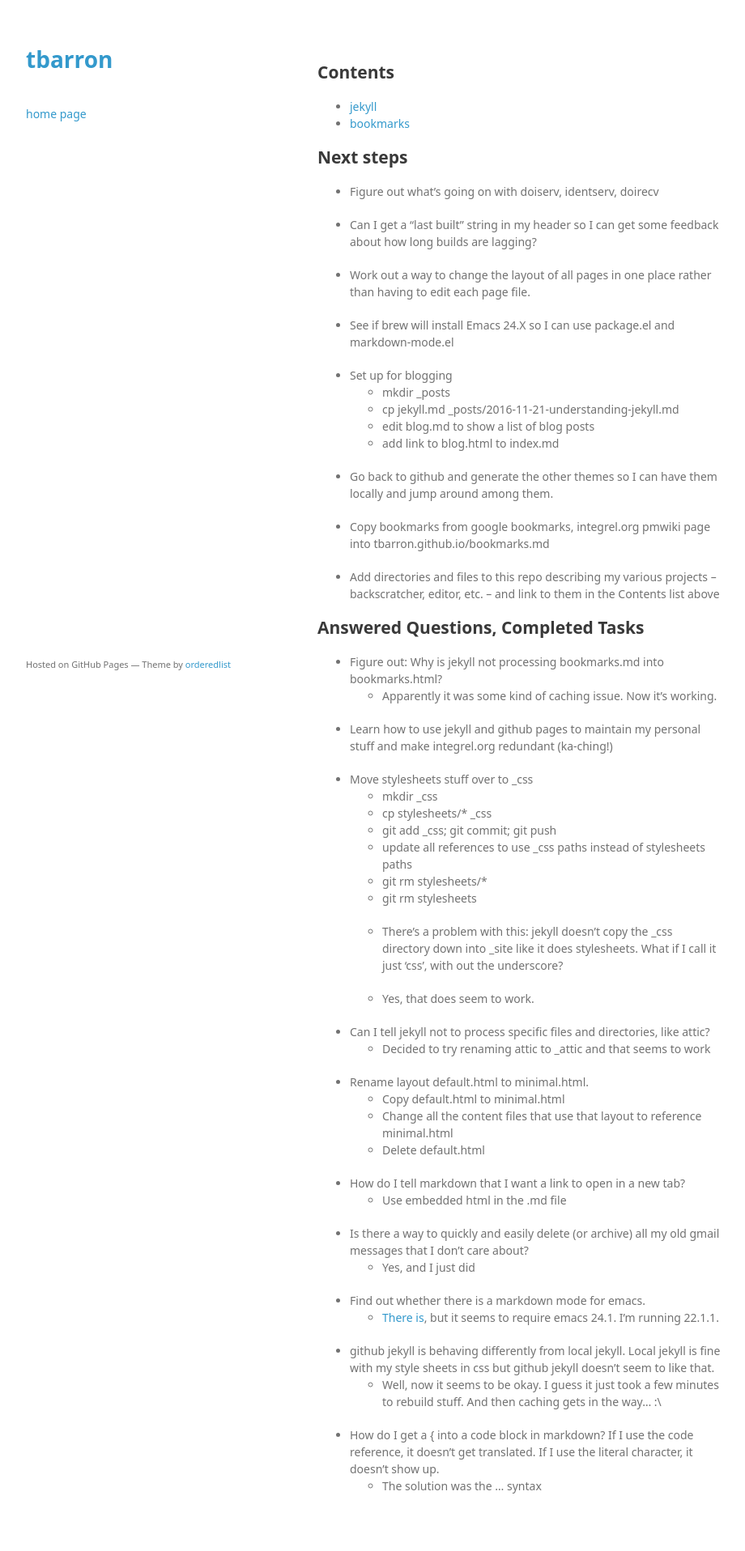
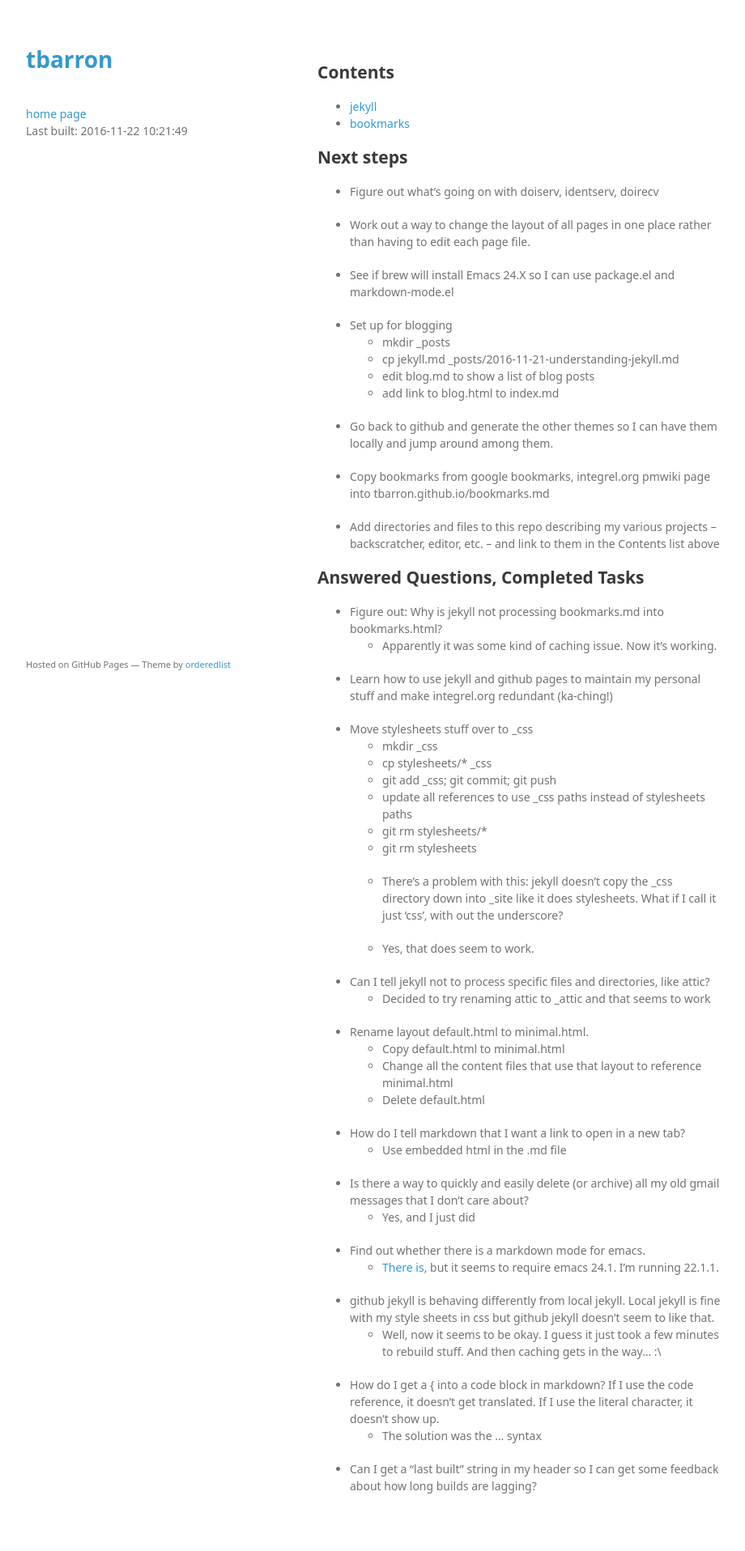
Before and after one commit to tbarron/tbarron.github.io, a Jekyll site: the page built from index.md, in a window 1280 px wide. Shown: the whole page at 81% size, without its empty margins (178-1098 px from the left). Built offline with Jekyll 4.4.1, drawn with Linux system fonts in a browser that asks for light colours; some of the changed lines change nothing that is shown.

Commit message:
- Found out how to get a last built timestamp in jekyll

```diff
--- a/_includes/head.html
+++ b/_includes/head.html
@@ -1,2 +1,3 @@
         <h1><a href="https://github.com/tbarron">tbarron</a></h1>
         <br><a href="index.html">home page</a>
+        <br>Last built: {{ site.time | date: "%Y-%m-%d %H:%M:%S" }}
--- a/index.md
+++ b/index.md
@@ -10,9 +10,6 @@ layout: minimal
 ## Next steps ##
 
  * Figure out what's going on with doiserv, identserv, doirecv
-
- * Can I get a "last built" string in my header so I can get some
-   feedback about how long builds are lagging?
 
  * Work out a way to change the layout of all pages in one place
    rather than having to edit each page file.
@@ -87,3 +84,6 @@ layout: minimal
    code reference, it doesn't get translated. If I use the literal
    character, it doesn't show up.
    * The solution was the {% raw %} ... {% endraw %} syntax
+
+ * Can I get a "last built" string in my header so I can get some
+   feedback about how long builds are lagging?
```
